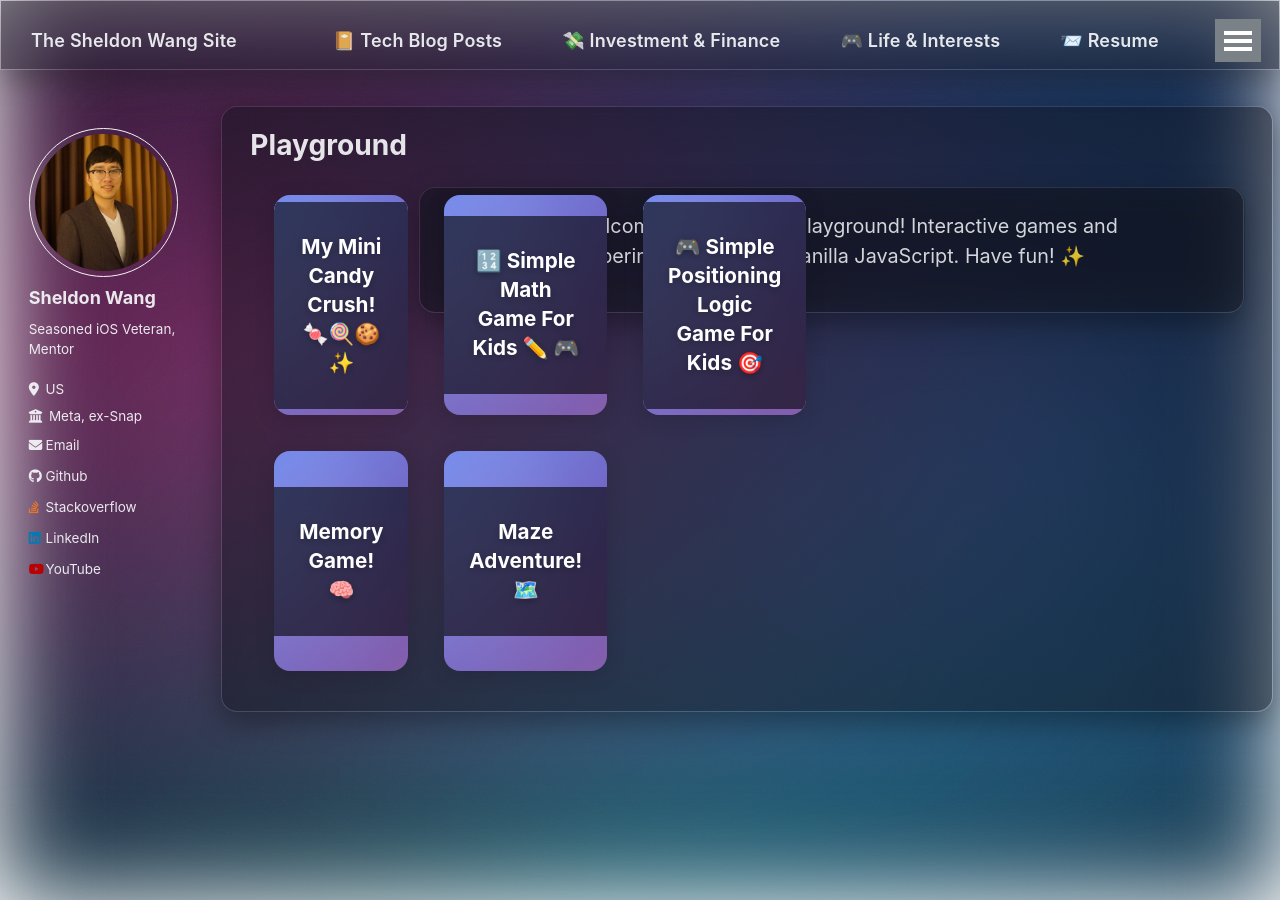
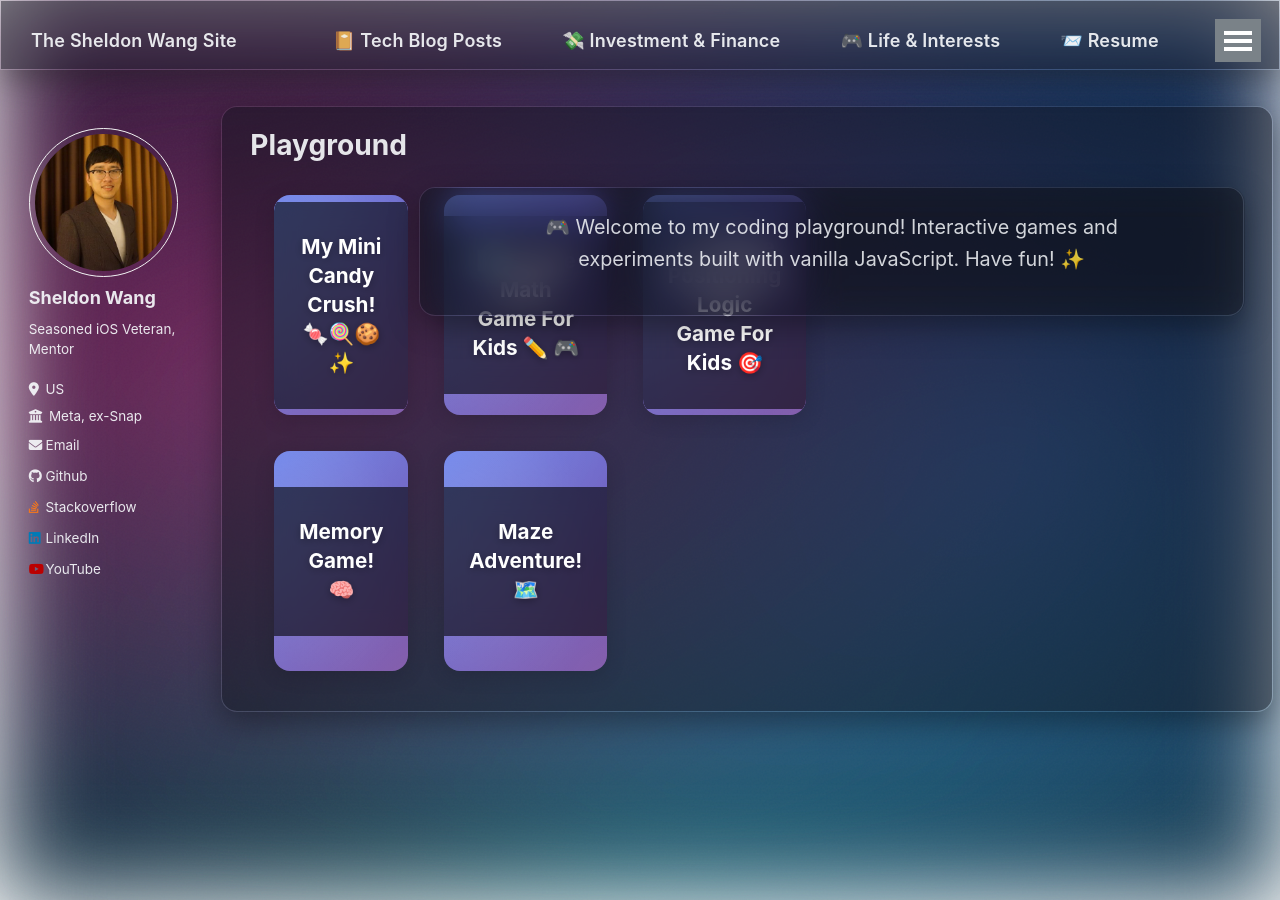
Before and after one commit to SheldonWangRJT/SheldonWangRJT.Github.io, a Jekyll site: the page built from _pages/playground.html, in a window 1280 px wide and 900 px high. Built offline with Jekyll 4.4.1, drawn with Linux system fonts in a browser that asks for light colours.

Commit message:
Fix playground: intro text z-index and consistent grid heights

```diff
--- a/assets/css/main.scss
+++ b/assets/css/main.scss
@@ -52,12 +52,15 @@
   text-align: center;
   margin-bottom: 3em;
   padding: 2em clamp(16px, 4vw, 36px);
+  position: relative;
+  z-index: 10;
 
   p {
     font-size: 1.1em;
     color: rgba(245, 247, 250, 0.85);
     max-width: 600px;
     margin: 0 auto;
+    line-height: 1.6;
   }
 }
 
@@ -67,6 +70,8 @@
   gap: 1.5em;
   margin-top: 2em;
   padding: 0 clamp(16px, 3vw, 24px);
+  position: relative;
+  z-index: 1;
 
   @media screen and (min-width: 768px) {
     grid-template-columns: repeat(2, 1fr);
@@ -85,11 +90,15 @@
 
 .playground-grid__item {
   position: relative;
-  height: 100%;
+  display: flex;
+  flex-direction: column;
 }
 
 .playground__item {
-  height: 100%;
+  flex: 1;
+  display: flex;
+  flex-direction: column;
+  min-height: 220px;
   border-radius: 16px;
   overflow: hidden;
   background: linear-gradient(135deg, #667eea 0%, #764ba2 100%);
@@ -137,7 +146,8 @@
 
 .playground__item-teaser-placeholder {
   position: relative;
-  height: 220px;
+  flex: 1;
+  min-height: 220px;
   display: flex;
   align-items: center;
   justify-content: center;
@@ -175,7 +185,7 @@
   }
 
   @media screen and (max-width: 600px) {
-    height: 180px;
+    min-height: 180px;
   }
 }
 
```
